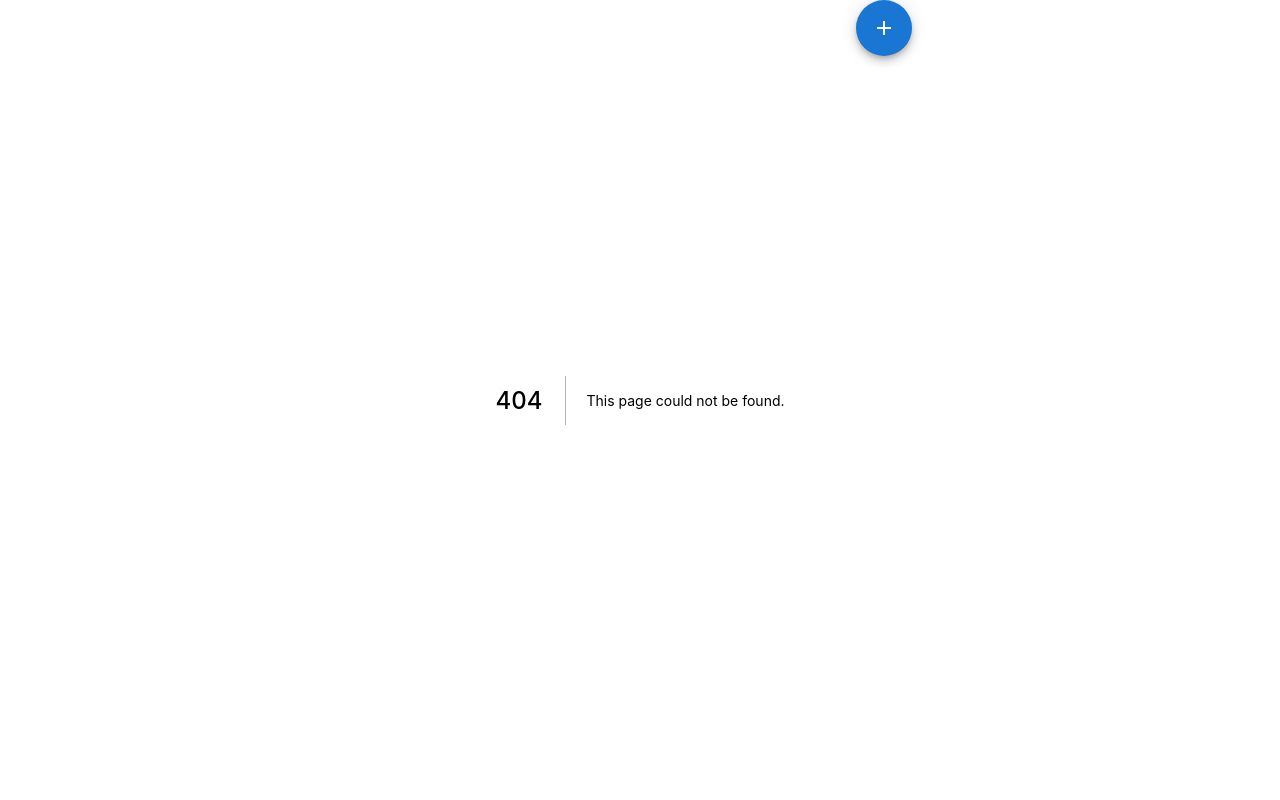
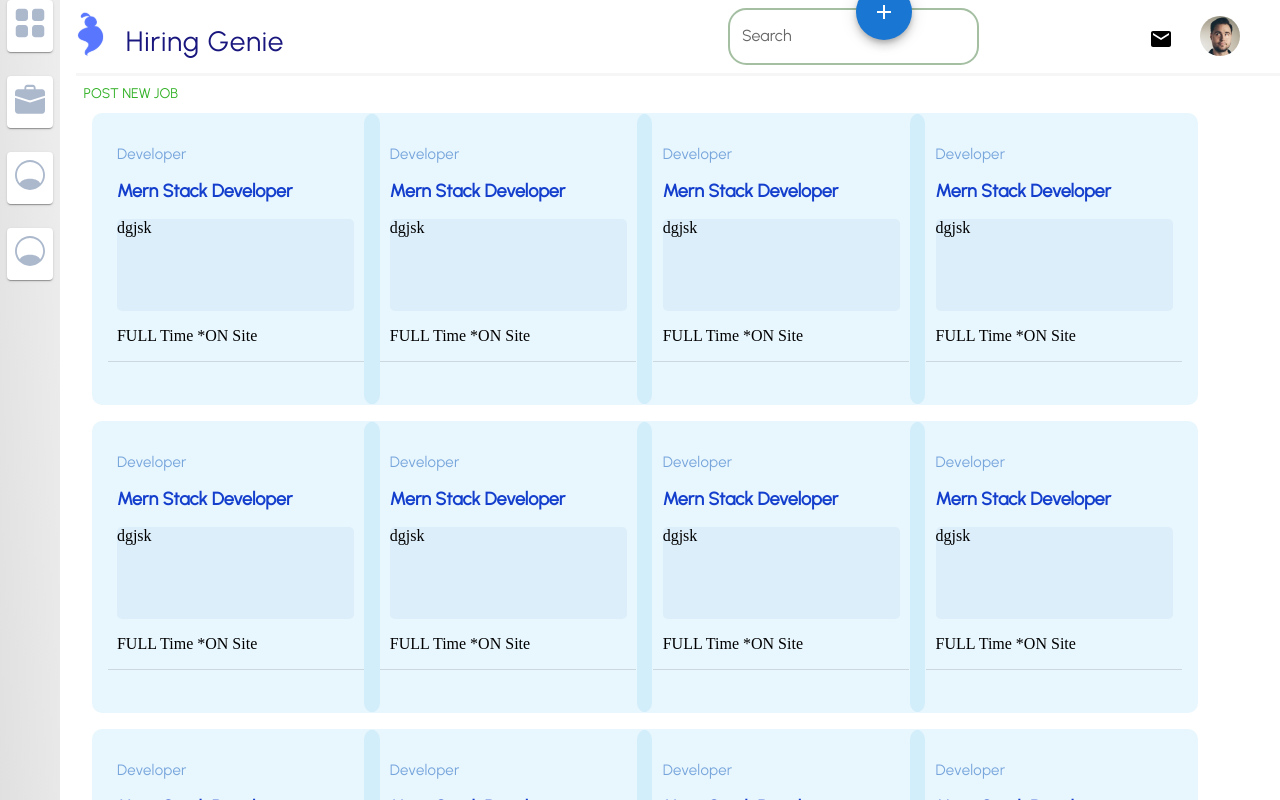
Before and after one commit to MuhammadAbdullahDogar/hg, a Next.js app: page /company/companyDashboard/ActiveJobs in a window 1280 px wide. Before the commit this address had no page. Shown: the top 800 px of the page. Built offline with nearby package versions, Linux system fonts and the light colour scheme.

Commit message:
company pages

```diff
--- a/pages/_app.js
+++ b/pages/_app.js
@@ -15,7 +15,7 @@ import PrintIcon from '@mui/icons-material/Print';
 import NextLink from "next/link";
 
 const actions = [
-  { icon: <NextLink href="/company/UserDashboard/"><PrintIcon /></NextLink>, name: "Company dashboard" },
+  { icon: <NextLink href="/company/companyDashboard/"><PrintIcon /></NextLink>, name: "Company dashboard" },
   { icon: <NextLink href="/company/JobCard"><PrintIcon /></NextLink>, name: "Job Card" },
   { icon: <NextLink href="/company/profile_development/ProfileAbout"><PrintIcon /></NextLink>, name: "Company About Page" },
   { icon: <NextLink href="/company/profile_development/CompanyNotableWork"><PrintIcon /></NextLink>, name: "Company Notable Work Page" },
--- /dev/null
+++ b/pages/company/companyDashboard/ActiveJobs.jsx
@@ -0,0 +1,57 @@
+import JobCard from "./JobCard";
+import { Grid,Button } from '@mui/material'
+import React, { useState } from "react";
+import CompanyDashboardTopNavbar from './CompanyDashboardTopNavbar'
+import CompanyDashboardLeftNavbar from './CompanyDahboardLeftNavbar'
+
+const ActiveJobs = () => {
+    const data = [
+
+        { id: 1, name: "John Doe" },
+        { id: 2, name: "Victor Wayne" },
+        { id: 3, name: "Jane Doe" },
+        { id: 4, name: "John Doe" },
+        { id: 5, name: "Victor Wayne" },
+        { id: 6, name: "Jane Doe" },
+        { id: 7, name: "John Doe" },
+        { id: 8, name: "Victor Wayne" },
+        { id: 9, name: "Jane Doe" },
+        { id: 1, name: "John Doe" },
+        { id: 2, name: "Victor Wayne" },
+        { id: 3, name: "Jane Doe" },
+        { id: 4, name: "John Doe" },
+        { id: 5, name: "Victor Wayne" },
+        { id: 6, name: "Jane Doe" },
+        { id: 7, name: "John Doe" },
+        { id: 8, name: "Victor Wayne" },
+        { id: 9, name: "Jane Doe" },
+
+    ];
+    return (
+        <>
+            <Grid container spacing={2}>
+                <Grid item xs={.7}><CompanyDashboardLeftNavbar /></Grid>
+                <Grid item xs={11.3} ><CompanyDashboardTopNavbar />
+                <Button>Post New Job</Button>
+                    <Grid container>
+                        {
+                            data.map(job => (
+
+                                <Grid item xs={2.4} sx={{ margin: '1rem' }}>
+                                    <JobCard ></JobCard>
+                                </Grid>
+                            ))
+                        }
+                    </Grid>
+
+                </Grid>
+            </Grid>
+
+
+
+
+        </>
+    )
+}
+
+export default ActiveJobs
--- /dev/null
+++ b/pages/company/companyDashboard/CompanyDahboardLeftNavbar.jsx
@@ -0,0 +1,72 @@
+import { Grid, Typography, Box, Stack, Paper } from '@mui/material'
+import { styled } from '@mui/material/styles';
+import Image from 'next/image';
+import Link from 'next/link';
+
+const Item = styled(Paper)(({ theme }) => ({
+    ...theme.typography.body2,
+    padding: theme.spacing(1),
+    textAlign: 'center',
+    color: theme.palette.text.secondary,
+    cursor: 'pointer',
+    marginTop: '8.5rem',
+}));
+
+const CompanyDahboardLeftNavbar = () => {
+    return (
+        <>
+            <Box sx={{ background: "linear-gradient(266.95deg, #EDEDED 4.69%, #E0E0E0 101.7%)", height: '100vh' }}>
+
+                <Stack
+                    direction="column"
+                    justifyContent="center"
+                    alignItems="center"
+                    spacing={3}
+                >
+                    <Item>
+                        <Link href="/company/companyDashboard/ActiveJobs">
+                            <Image
+                                src="/Vector.svg"
+                                alt="logo"
+                                width={30}
+                                height={30}
+                            />
+                        </Link>
+                    </Item>
+                    <Item>
+                        <Link href="/company/companyDashboard/ActiveJobs">
+                            <Image
+                                src="/BriefcaseFill.svg"
+                                alt="logo"
+                                width={30}
+                                height={30}
+                            />
+                        </Link>
+                    </Item>
+                    <Item>
+                        <Link href="/company/companyDashboard/ActiveJobs">
+                            <Image
+                                src="/Vector-1.svg"
+                                alt="logo"
+                                width={30}
+                                height={30}
+                            />
+                        </Link>
+                    </Item>
+                    <Item>
+                        <Link href="/company/companyDashboard/ActiveJobs">
+                            <Image
+                                src="/Vector-1.svg"
+                                alt="logo"
+                                width={30}
+                                height={30}
+                            />
+                        </Link>
+                    </Item>
+                </Stack>
+            </Box>
+        </>
+    )
+}
+
+export default CompanyDahboardLeftNavbar
--- a/pages/company/JobCard.jsx
+++ b/pages/company/companyDashboard/JobCard.jsx
@@ -1,4 +1,4 @@
-import { Grid, Divider, Typography, Box, InputLabel, FormControl } from '@mui/material'
+import { Grid, Divider, Typography, Box} from '@mui/material'
 
 
 const JobCard = () => {
```
Also changed, not shown: pages/candidate/profile_development/ProfileExperience.jsx (+10 -10 lines), pages/company/UserDashboard/CompanyDahboardLeftNavbar.jsx (deleted, +0 -39 lines), pages/company/job/QuestionForm.jsx (+3 -4 lines), pages/company/companyDashboard/CompanyDashboardTopNavbar.jsx (renamed from pages/company/UserDashboard/CompanyDashboardTopNavbar.jsx), pages/company/companyDashboard/index.jsx (renamed from pages/company/UserDashboard/index.jsx).
